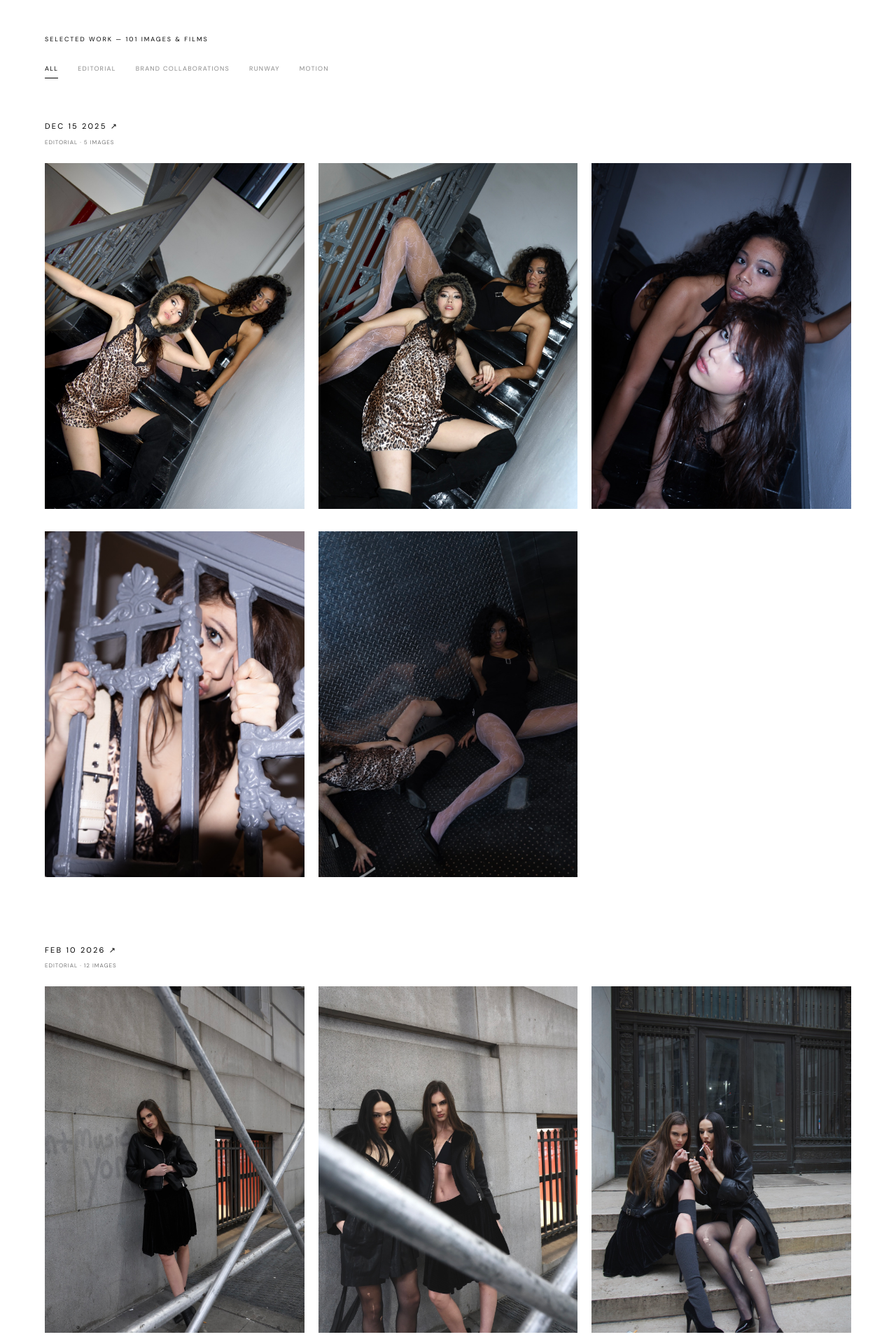
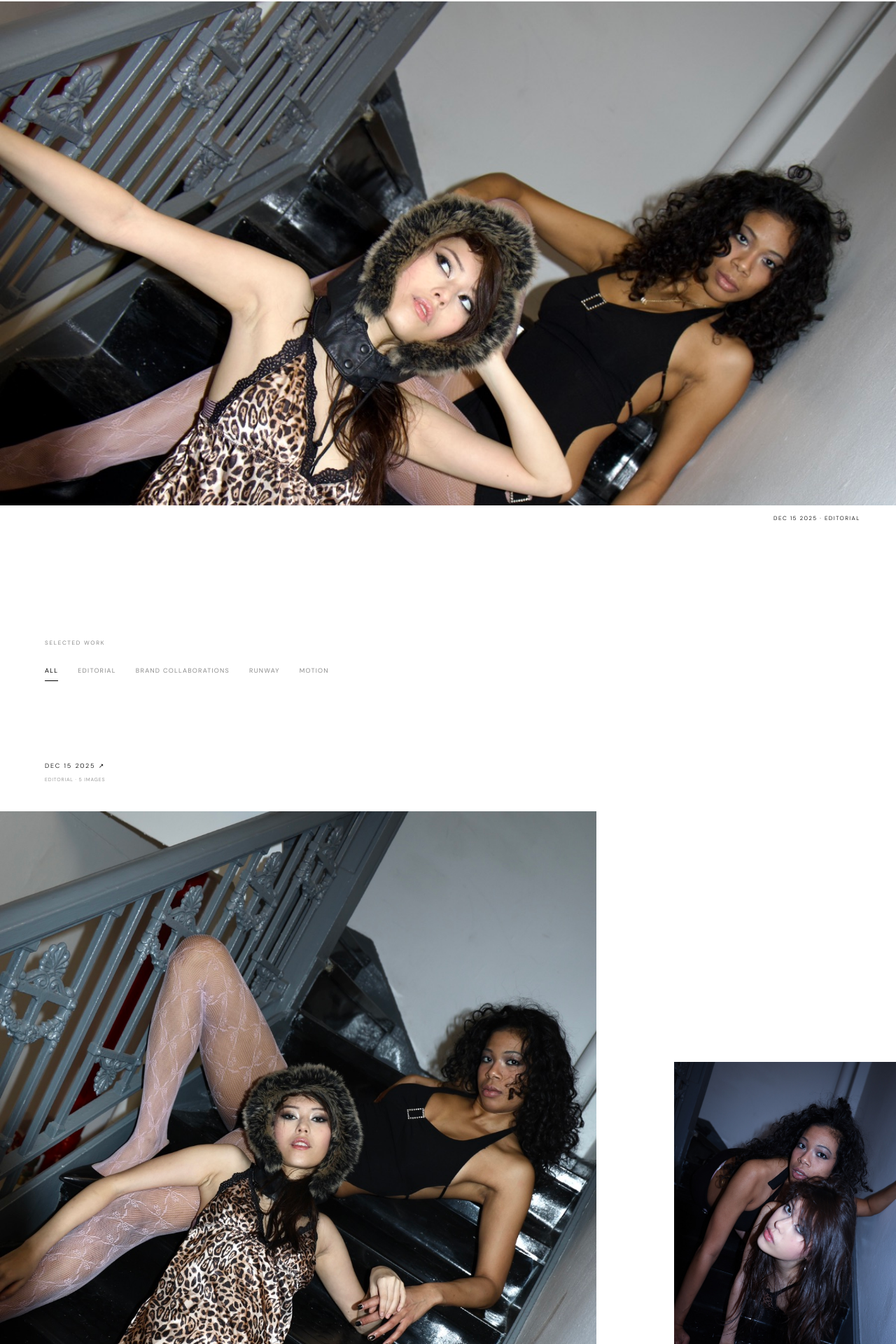
Before and after one commit to jangj864/stacey_nah, a React (Vite) app: page / in a window 1280 px wide. Shown: the part 62-1982 px from the top of the page at 70% size. Built offline with nearby package versions, Linux system fonts and the light colour scheme; the HTML template or start-up script is replaced by a standard one.

Commit message:
Arrange landing photos in spacious asymmetric compositions

```diff
--- a/src/App.tsx
+++ b/src/App.tsx
@@ -396,24 +396,36 @@ function Contact({ onBack }: { onBack: () => void }) {
 function Home({ onProjectClick }: { onProjectClick: (id: string) => void }) {
   const [category, setCategory] = useState('ALL')
   const visible = projects.filter(project => category === 'ALL' || project.category === category)
+  const opening = visible.find(project => project.images[0].kind === 'image')
   return (
     <main style={{ paddingTop: '64px' }}>
-      <div style={{ padding: '48px 5% 28px' }}>
-        <p style={{ fontSize: '9px', letterSpacing: '0.22em', marginBottom: '28px' }}>SELECTED WORK — {projects.reduce((total, project) => total + project.images.length, 0)} IMAGES & FILMS</p>
+      {opening && <div className="archive-opening">
+        <button onClick={() => onProjectClick(opening.id)} aria-label={`Open ${opening.title}`} className="archive-opening-image">
+          <img src={opening.images[0].url} alt={opening.images[0].alt} fetchPriority="high" />
+        </button>
+        <p className="archive-opening-caption">{opening.title} · {opening.category}</p>
+      </div>}
+      <div className="archive-filters">
+        <p className="archive-eyebrow">SELECTED WORK</p>
         <div className="flex flex-wrap gap-x-7 gap-y-4" aria-label="Filter collections">
           {categories.map(item => <button key={item} onClick={() => setCategory(item)} aria-pressed={category === item} style={{ fontSize: '9px', letterSpacing: '0.14em', paddingBottom: '6px', cursor: 'pointer', color: category === item ? '#000' : '#888', borderBottom: category === item ? '1px solid #000' : '1px solid transparent' }}>{item}</button>)}
         </div>
       </div>
       {visible.map(project => (
-        <section key={project.id} style={{ padding: '32px 5% 64px' }}>
-          <button onClick={() => onProjectClick(project.id)} style={{ textAlign: 'left', cursor: 'pointer', marginBottom: '24px' }}>
-            <p style={{ fontSize: '11px', letterSpacing: '0.2em' }}>{project.title} ↗</p>
-            <p style={{ fontSize: '8px', letterSpacing: '0.12em', color: '#777', marginTop: '8px' }}>{project.category} · {project.images.length} {project.category === 'MOTION' ? 'FILMS' : 'IMAGES'}</p>
+        <section key={project.id} className="archive-collection">
+          <button onClick={() => onProjectClick(project.id)} className="archive-collection-label">
+            <p>{project.title} ↗</p>
+            <p className="archive-collection-meta">{project.category} · {project.images.length} {project.category === 'MOTION' ? 'FILMS' : 'IMAGES'}</p>
           </button>
-          <div className="grid grid-cols-1 sm:grid-cols-2 lg:grid-cols-3 gap-x-5 gap-y-8">
-            {project.images.map((image, index) => image.kind === 'video'
-              ? <Media key={image.url} image={image} style={{ width: '100%', aspectRatio: '3/4', objectFit: 'contain', background: '#f5f5f5' }} />
-              : <button key={image.url} onClick={() => onProjectClick(project.id)} aria-label={`Open ${project.title}, image ${index + 1}`} style={{ cursor: 'crosshair' }}><Media image={image} style={{ width: '100%', aspectRatio: '3/4', objectFit: 'cover', display: 'block' }} /></button>)}
+          <div className="archive-composition">
+            {project.images.filter((_, index) => project.id !== opening?.id || index !== 0).map((image, index) => (
+              <figure key={image.url} className={`archive-piece archive-piece-${index % 6}`}>
+                {image.kind === 'video'
+                  ? <Media image={image} style={{ width: '100%', display: 'block' }} />
+                  : <button onClick={() => onProjectClick(project.id)} aria-label={`Open ${image.alt}`} className="archive-photo"><Media image={image} style={{ width: '100%', height: '100%', objectFit: 'cover', display: 'block' }} /></button>}
+                <figcaption>{project.title}</figcaption>
+              </figure>
+            ))}
           </div>
         </section>
       ))}
--- a/src/index.css
+++ b/src/index.css
@@ -40,3 +40,37 @@ img {
 .page-enter {
   animation: pageIn 0.45s cubic-bezier(0.22, 1, 0.36, 1) both;
 }
+
+.archive-opening-image { display: block; width: 100%; height: 90svh; padding: 0; cursor: crosshair; overflow: hidden; }
+.archive-opening-image img { width: 100%; height: 100%; object-fit: cover; object-position: center 35%; }
+.archive-opening-caption { margin: 12px 4% 0; text-align: right; font-size: 8px; letter-spacing: .18em; font-weight: 300; }
+.archive-filters { padding: clamp(80px, 13vw, 180px) 5% clamp(64px, 9vw, 130px); }
+.archive-eyebrow { font-size: 8px; letter-spacing: .22em; color: #888; margin-bottom: 28px; }
+.archive-collection { margin-bottom: clamp(100px, 16vw, 240px); }
+.archive-collection-label { display: block; margin: 0 5% 40px; text-align: left; cursor: pointer; font-size: 9px; letter-spacing: .2em; font-weight: 300; }
+.archive-collection-meta { font-size: 7px; letter-spacing: .12em; color: #888; margin-top: 7px; }
+.archive-composition { display: grid; grid-template-columns: repeat(12, minmax(0, 1fr)); gap: 0 4px; align-items: start; }
+.archive-piece { margin-bottom: clamp(90px, 13vw, 200px); min-width: 0; }
+.archive-photo { display: block; width: 100%; aspect-ratio: 3/4; overflow: hidden; cursor: crosshair; }
+.archive-photo img { transition: opacity .35s ease, transform .7s ease; }
+.archive-photo:hover img { opacity: .88; transform: scale(1.018); }
+.archive-piece figcaption { padding: 9px 4px 0; font-size: 7px; letter-spacing: .18em; color: #777; opacity: 0; transition: opacity .25s; }
+.archive-piece:hover figcaption, .archive-piece:focus-within figcaption { opacity: 1; }
+.archive-piece-0 { grid-column: 1 / 9; }
+.archive-piece-1 { grid-column: 10 / 13; margin-top: 28vw; }
+.archive-piece-2 { grid-column: 3 / 6; margin-top: 2vw; margin-bottom: 17vw; }
+.archive-piece-3 { grid-column: 1 / 13; }
+.archive-piece-3 .archive-photo { aspect-ratio: auto; height: 66svh; }
+.archive-piece-4 { grid-column: 2 / 7; }
+.archive-piece-5 { grid-column: 9 / 13; margin-top: 20vw; }
+.archive-photo:focus-visible, .archive-opening-image:focus-visible { outline: 2px solid #111; outline-offset: -2px; }
+@media (max-width: 640px) {
+  .archive-opening-image { height: 78svh; }
+  .archive-piece-0 { grid-column: 1 / 11; }
+  .archive-piece-1 { grid-column: 6 / 13; margin-top: 0; }
+  .archive-piece-2 { grid-column: 2 / 7; margin-bottom: 100px; }
+  .archive-piece-3 .archive-photo { height: 48svh; }
+  .archive-piece-4 { grid-column: 1 / 10; }
+  .archive-piece-5 { grid-column: 6 / 12; margin-top: 0; }
+}
+@media (prefers-reduced-motion: reduce) { .archive-photo img { transition: none; } }
```
